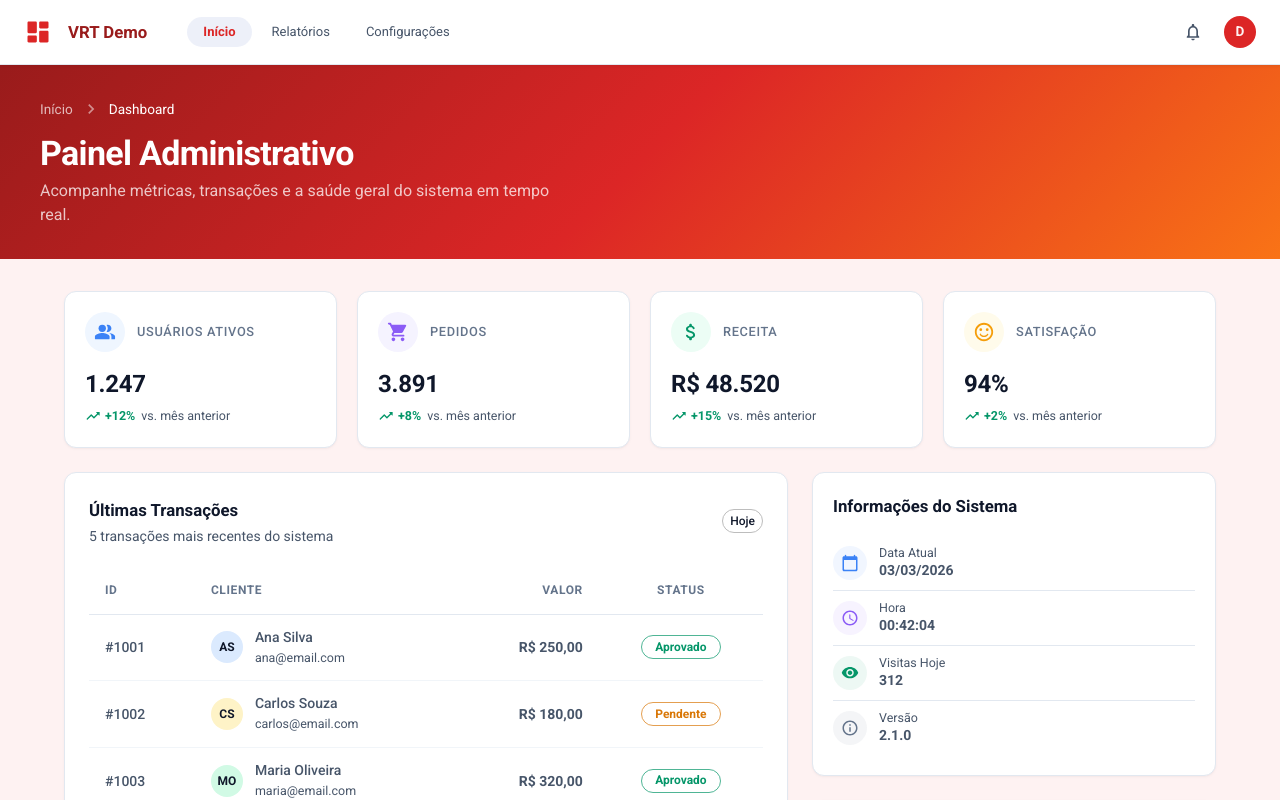
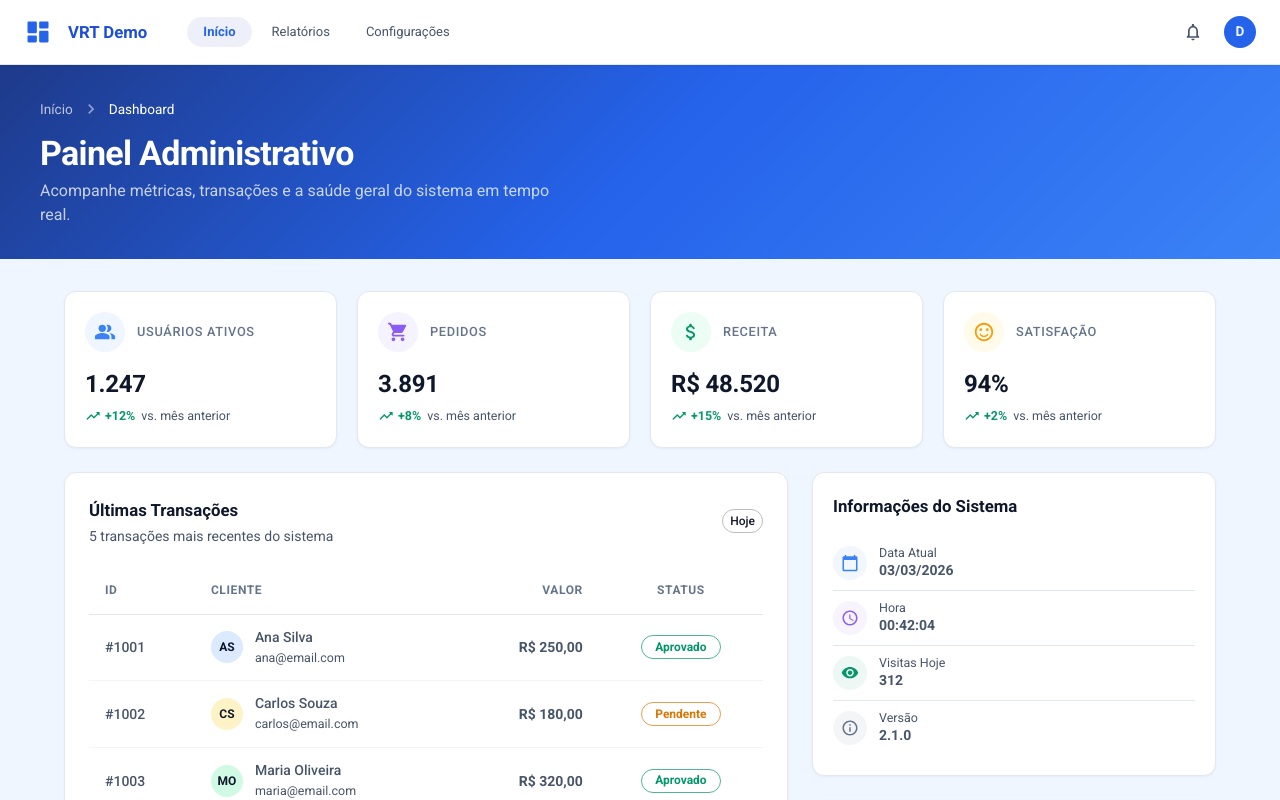
Before and after one commit to douglasrosso/TCC, a React (Vite) app: page / in a window 1280 px wide. Shown: the top 800 px of the page. Built offline with nearby package versions, Linux system fonts and the light colour scheme.

Commit message:
feat: update theme colors and hero banner background for improved visual consistency

```diff
--- a/src/components/HeroBanner.jsx
+++ b/src/components/HeroBanner.jsx
@@ -9,7 +9,7 @@ export default function HeroBanner() {
   return (
     <Box
       sx={{
-        background: 'linear-gradient(135deg, #991b1b 0%, #dc2626 50%, #f97316 100%)',
+        background: 'linear-gradient(135deg, #1e3a8a 0%, #2563eb 50%, #3b82f6 100%)',
         color: '#fff',
         py: { xs: 3, sm: 4 },
         px: { xs: 2, sm: 3 },
--- a/src/theme.js
+++ b/src/theme.js
@@ -2,13 +2,13 @@ import { createTheme } from '@mui/material/styles';
 
 const theme = createTheme({
   palette: {
-    primary:    { main: '#dc2626', light: '#ef4444', dark: '#991b1b' },
+    primary:    { main: '#2563eb', light: '#60a5fa', dark: '#1d4ed8' },
     secondary:  { main: '#f97316', light: '#fdba74', dark: '#c2410c' },
     success:    { main: '#059669', light: '#d1fae5', dark: '#047857' },
     warning:    { main: '#d97706', light: '#fef3c7', dark: '#b45309' },
     error:      { main: '#dc2626', light: '#fee2e2', dark: '#b91c1c' },
     info:       { main: '#0284c7', light: '#e0f2fe', dark: '#0369a1' },
-    background: { default: '#fef2f2', paper: '#ffffff' },
+    background: { default: '#eff6ff', paper: '#ffffff' },
     text:       { primary: '#0f172a', secondary: '#475569' },
     divider:    '#e2e8f0',
   },
```
